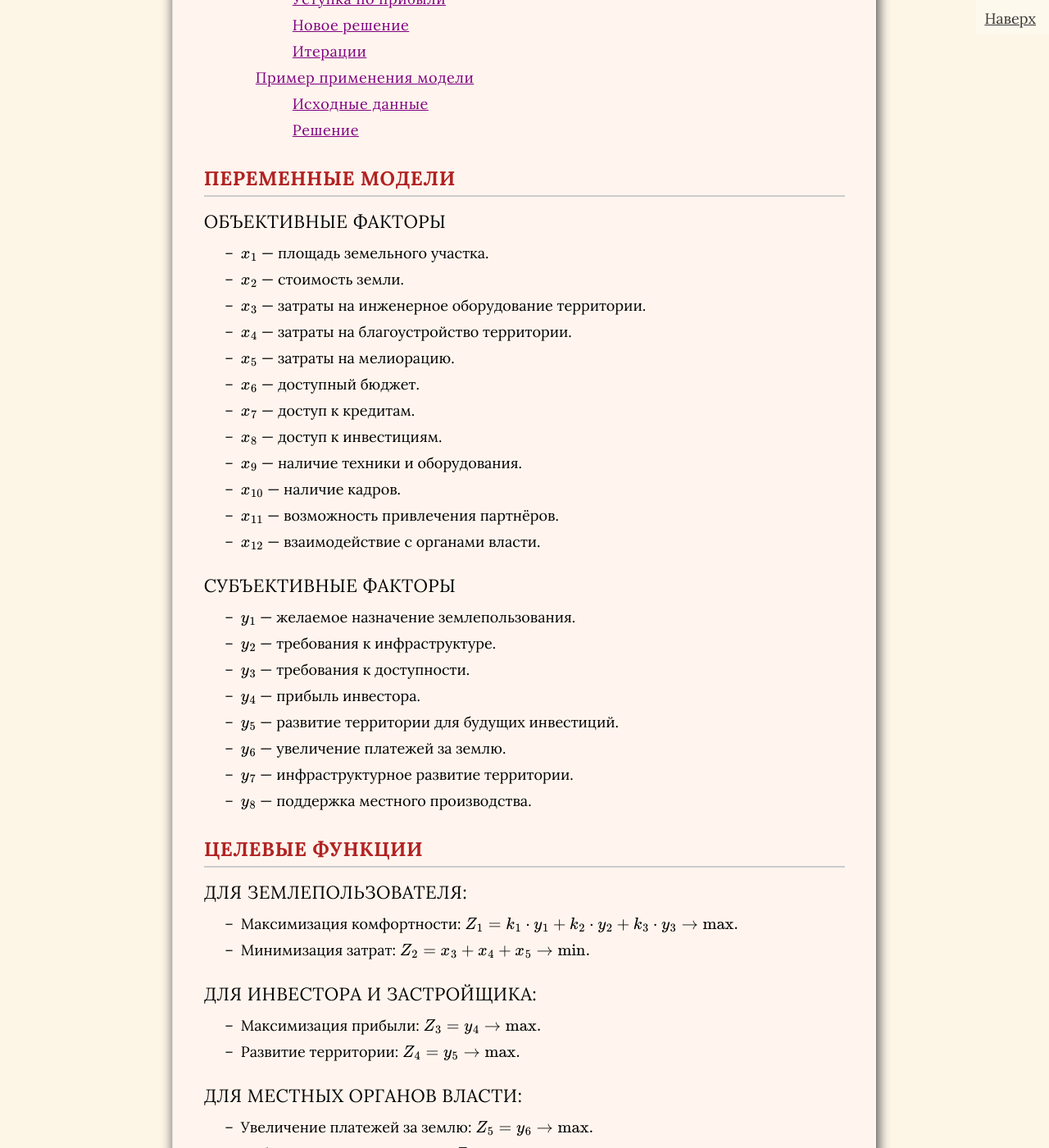
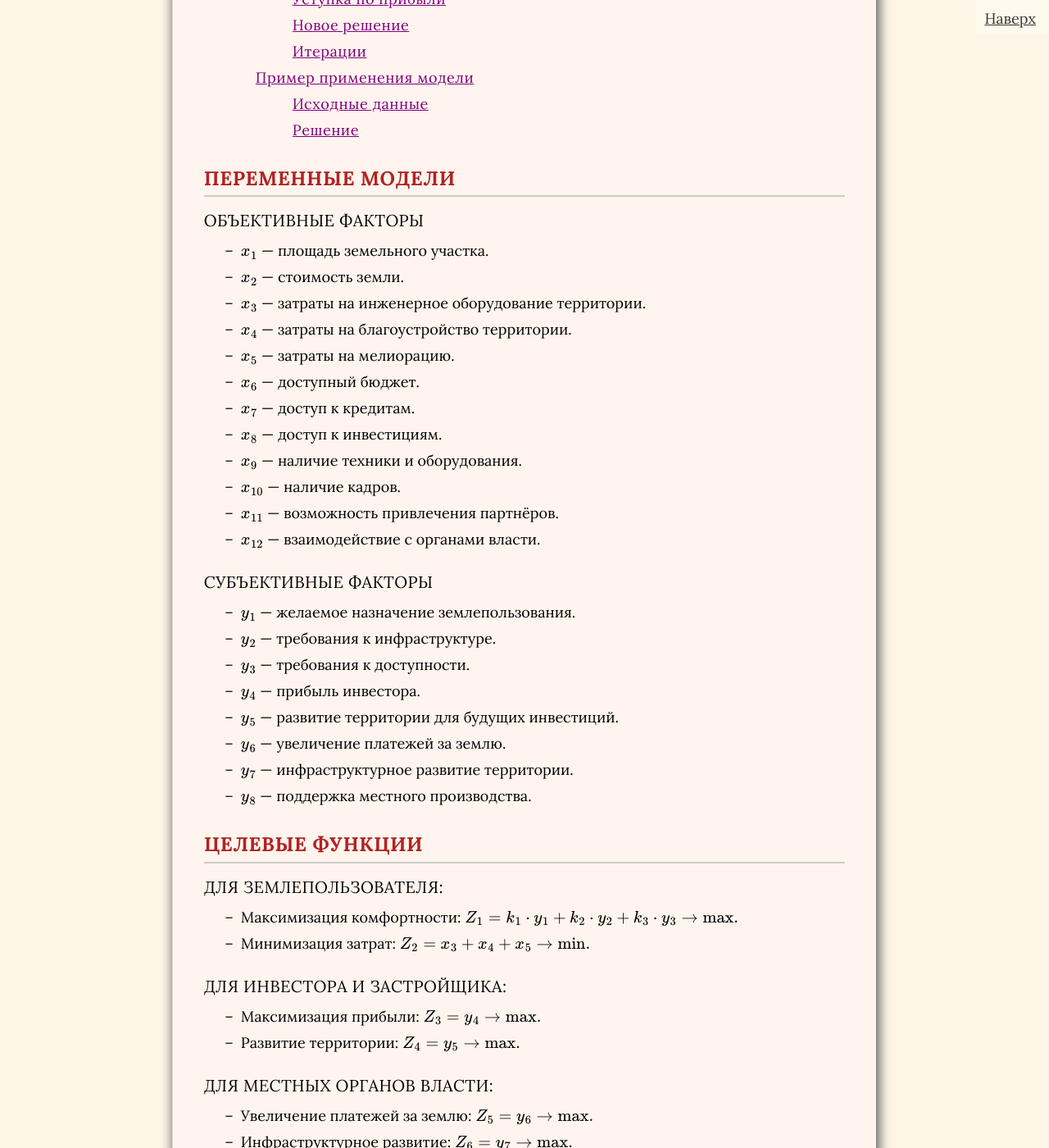
Before and after one commit to SergSi/land-use-art, a Jekyll site: the page built from _posts/2025-02-22-coast.md, in a window 1280 px wide and 1400 px high, scrolled down 879 px. Shown: the whole window at 82% size. Built offline with Jekyll 4.4.1, drawn with Linux system fonts in a browser that asks for light colours; some web fonts are replaced.

Commit message:
Update doc.css

```diff
--- a/assets/css/doc.css
+++ b/assets/css/doc.css
@@ -18,7 +18,7 @@ h2 {
 
 /* Стиль для заголовка третьего уровня (h3) */
 h3 {
-  font-size: clamp(1.5rem, 3.2vw, 2.2rem);
+  font-size: clamp(1.5rem, 1.143rem + 0.952vw, 2rem);
   line-height: 1.4;
   font-weight: normal;        /* Жирное начертание */
   font-style: normal;       /* Начертание (опционально) */
```
